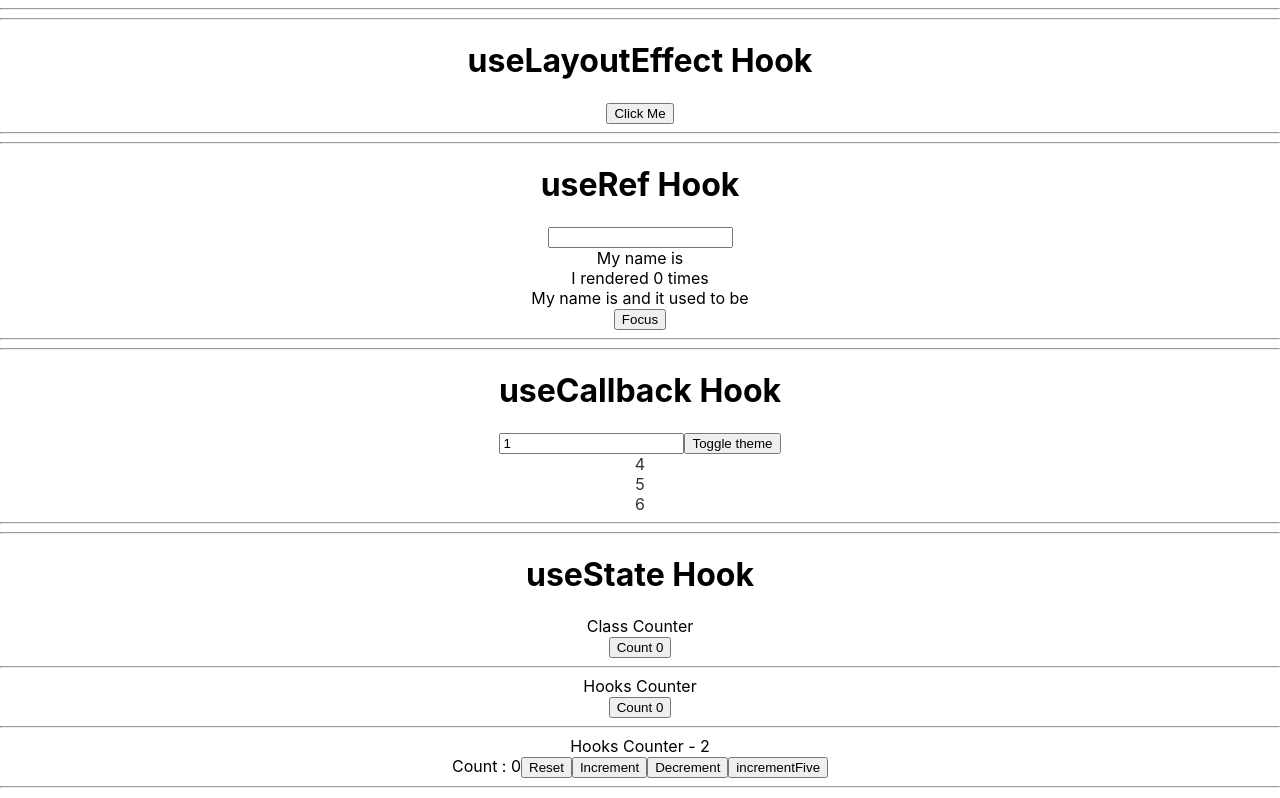
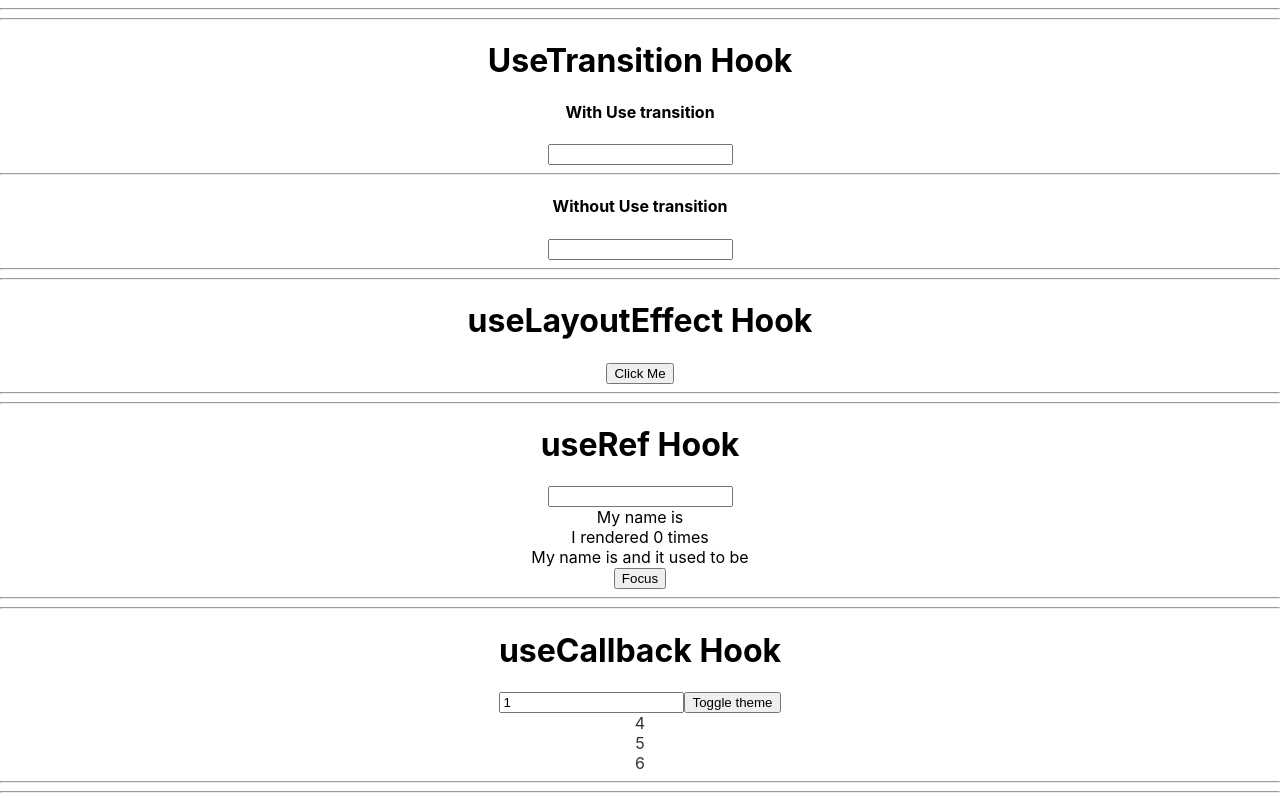
Before and after one commit to theodorejohn7/hooks, a React (Create React App) app: page / in a window 1280 px wide. Shown: the top 798 px of the page. Built offline with nearby package versions, Linux system fonts and the light colour scheme.

Commit message:
useTransition completed

```diff
--- a/src/App.js
+++ b/src/App.js
@@ -9,10 +9,16 @@ import HookCounterOneUE from "./components/useEffect/HookCounterOneUE";
 import CallbackApp from "./components/useCallback/CallbackApp";
 import UseRefApp from "./components/useRef/UseRefApp";
 import UseLayoutApp from "./components/useLayout/UseLayoutApp";
+import UseTransitionApp from "./components/useTransition/UseTransitionApp";
 
 function App() {
   return (
     <div className="App">
+    <hr />
+    <hr />
+    <h1> UseTransition Hook</h1>
+    <UseTransitionApp />
+
     <hr />
     <hr />
     <h1> useLayoutEffect Hook</h1>
--- /dev/null
+++ b/src/components/useTransition/UseTransitionApp.js
@@ -0,0 +1,57 @@
+import { useState, useTransition } from "react";
+
+function UseTransitionApp() {
+  const [isPending, startTransition] = useTransition();
+  const [input, setInput] = useState("");
+  const [input2, setInput2] = useState("");
+  const [list, setList] = useState([]);
+  const [list2, setList2] = useState([]);
+  const LIST_SIZE = 20000;
+
+  function handleChange(e) {
+    setInput(e.target.value);
+    startTransition(() => {
+      const l = [];
+      for (let i = 0; i < LIST_SIZE; i++) {
+        l.push(e.target.value);
+      }
+      setList(l);
+    });
+  }
+
+
+  function handleChange2(e) {
+    setInput2(e.target.value);
+
+      const l = [];
+      for (let i = 0; i < LIST_SIZE; i++) {
+        l.push(e.target.value);
+      }
+      setList2(l);
+
+  }
+
+
+  return (
+    <>
+<h4>With Use transition</h4>
+
+      <input type="text" label="text1" value={input} onChange={handleChange} />
+      {isPending
+        ? "Loading..."
+        : list.map((item, index) => {
+            return <div key={index}>{item}</div>;
+          })}
+
+
+          <hr />
+<h4>Without Use transition</h4>
+          <input type="text" label="text2" value={input2} onChange={handleChange2} />
+      { list2.map((item, index) => {
+            return <div key={index}>{item}</div>;
+          })}
+    </>
+  );
+}
+
+export default UseTransitionApp;
```
